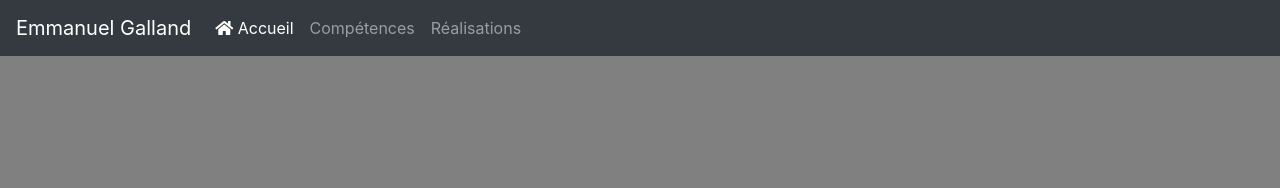
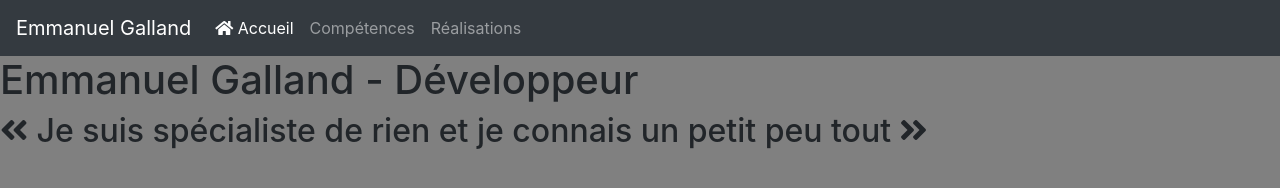
Before and after one commit to egalland/cv2, a plain HTML site: page index.html in a window 1280 px wide. Drawn offline with nearby package versions, Linux system fonts and the light colour scheme.

Commit message:
ajout fond

```diff
--- a/index.html
+++ b/index.html
@@ -32,3 +32,5 @@
         </ul>
       </div>
     </nav>
+    <h1>Emmanuel Galland - Développeur</h1>
+    <h2><i class="fas fa-angle-double-left"></i> Je suis spécialiste de rien et je connais un petit peu tout <i class="fas fa-angle-double-right"></i></h2>
```
